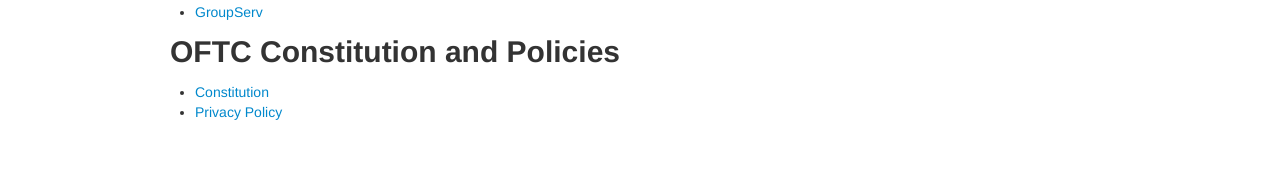
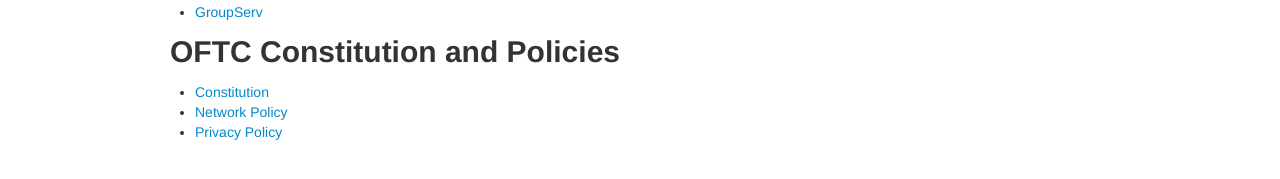
Before and after one commit to oftc/oftc-web, a Jekyll site: the page built from documentation.md, in a window 1280 px wide. Shown: the part 198-377 px from the top of the page. Built offline with Jekyll 4.4.1, drawn with Linux system fonts in a browser that asks for light colours.

Commit message:
Link to Network Policy

```diff
--- a/documentation.md
+++ b/documentation.md
@@ -13,4 +13,5 @@ title: Documentation
 # OFTC Constitution and Policies #
 
  * [Constitution](/constitution/)
+ * [Network Policy](/Network_Policy/)
  * [Privacy Policy](/Privacy_Policy/)
```
